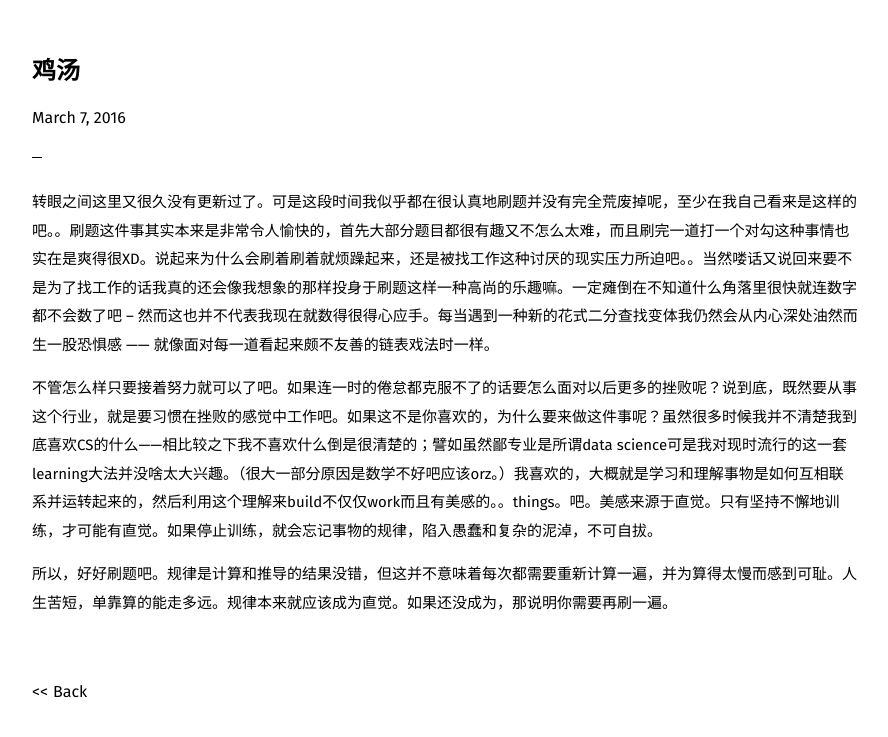
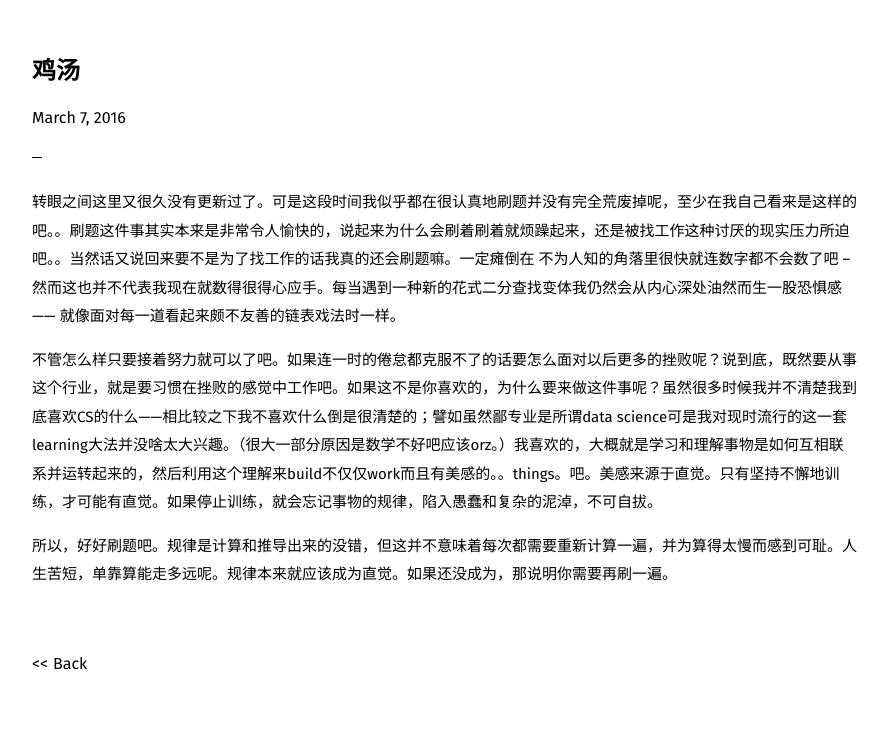
Before and after one commit to pocoapoco/pocoapoco.github.io, a Jekyll site: the page built from _posts/2016-03-07-鸡汤.md, in a window 1280 px wide. Shown: the top 737 px of the page, without its empty margins (18-906 px from the left). Built offline with Jekyll 4.4.1, drawn with Linux system fonts in a browser that asks for light colours.

Commit message:
changed mtime

```diff
--- a/_posts/2016-03-07-鸡汤.md
+++ b/_posts/2016-03-07-鸡汤.md
@@ -1,10 +1,11 @@
 ---
 title: 鸡汤
-date: 2016-03-07 22:02
+date: 2016-03-07 18:02
 ---
 
-转眼之间这里又很久没有更新过了。可是这段时间我似乎都在很认真地刷题并没有完全荒废掉呢，至少在我自己看来是这样的吧。。刷题这件事其实本来是非常令人愉快的，首先大部分题目都很有趣又不怎么太难，而且刷完一道打一个对勾这种事情也实在是爽得很XD。说起来为什么会刷着刷着就烦躁起来，还是被找工作这种讨厌的现实压力所迫吧。。当然喽话又说回来要不是为了找工作的话我真的还会像我想象的那样投身于刷题这样一种高尚的乐趣嘛。一定瘫倒在不知道什么角落里很快就连数字都不会数了吧 -- 然而这也并不代表我现在就数得很得心应手。每当遇到一种新的花式二分查找变体我仍然会从内心深处油然而生一股恐惧感 —— 就像面对每一道看起来颇不友善的链表戏法时一样。
+转眼之间这里又很久没有更新过了。可是这段时间我似乎都在很认真地刷题并没有完全荒废掉呢，至少在我自己看来是这样的吧。。刷题这件事其实本来是非常令人愉快的，说起来为什么会刷着刷着就烦躁起来，还是被找工作这种讨厌的现实压力所迫吧。。当然话又说回来要不是为了找工作的话我真的还会刷题嘛。一定瘫倒在
+不为人知的角落里很快就连数字都不会数了吧 -- 然而这也并不代表我现在就数得很得心应手。每当遇到一种新的花式二分查找变体我仍然会从内心深处油然而生一股恐惧感 —— 就像面对每一道看起来颇不友善的链表戏法时一样。
 
 不管怎么样只要接着努力就可以了吧。如果连一时的倦怠都克服不了的话要怎么面对以后更多的挫败呢？说到底，既然要从事这个行业，就是要习惯在挫败的感觉中工作吧。如果这不是你喜欢的，为什么要来做这件事呢？虽然很多时候我并不清楚我到底喜欢CS的什么——相比较之下我不喜欢什么倒是很清楚的；譬如虽然鄙专业是所谓data science可是我对现时流行的这一套learning大法并没啥太大兴趣。（很大一部分原因是数学不好吧应该orz。）我喜欢的，大概就是学习和理解事物是如何互相联系并运转起来的，然后利用这个理解来build不仅仅work而且有美感的。。things。吧。美感来源于直觉。只有坚持不懈地训练，才可能有直觉。如果停止训练，就会忘记事物的规律，陷入愚蠢和复杂的泥淖，不可自拔。
 
-所以，好好刷题吧。规律是计算和推导的结果没错，但这并不意味着每次都需要重新计算一遍，并为算得太慢而感到可耻。人生苦短，单靠算的能走多远。规律本来就应该成为直觉。如果还没成为，那说明你需要再刷一遍。
+所以，好好刷题吧。规律是计算和推导出来的没错，但这并不意味着每次都需要重新计算一遍，并为算得太慢而感到可耻。人生苦短，单靠算能走多远呢。规律本来就应该成为直觉。如果还没成为，那说明你需要再刷一遍。
```
